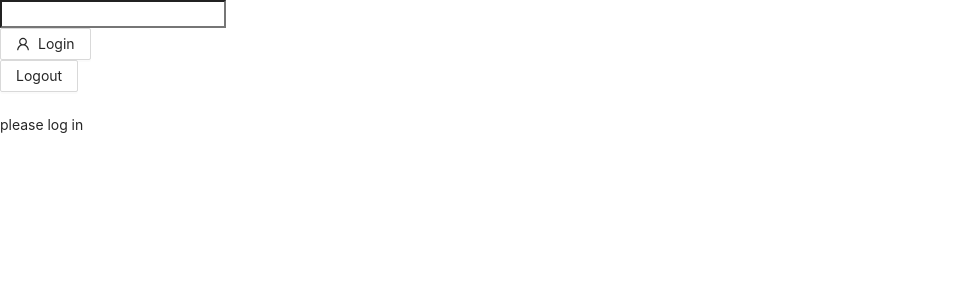
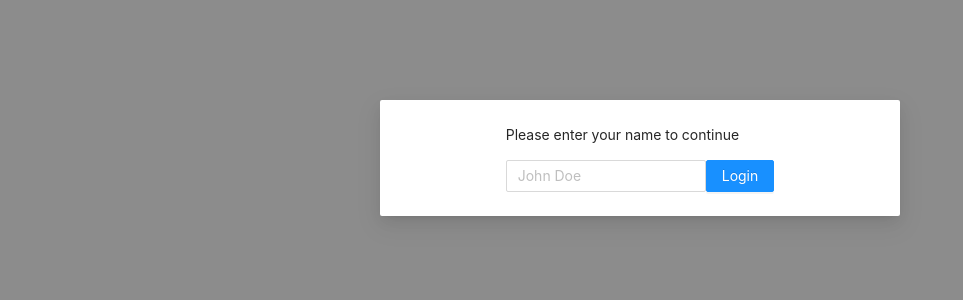
Before and after one commit to stoicaandrei/one-two-draw, a React app: page / in a window 1280 px wide. Shown: the top 300 px of the page, without its empty margins (0-963 px from the left). Built offline with nearby package versions, Linux system fonts and the light colour scheme; no server answers; the database is empty.

Commit message:
Create AuthEnforcer.tsx component

```diff
--- a/src/App.tsx
+++ b/src/App.tsx
@@ -1,11 +1,14 @@
 import React from 'react';
 
 import Auth from './modules/Auth';
+import AuthEnforcer from './modules/Auth/AuthEnforcer';
 
 function App() {
   return (
     <div className="App">
-      <Auth />
+      <AuthEnforcer>
+        <Auth />
+      </AuthEnforcer>
     </div>
   );
 }
--- a/src/contexts/UserContext.tsx
+++ b/src/contexts/UserContext.tsx
@@ -2,7 +2,7 @@ import React, { createContext, useEffect, useState } from 'react';
 
 import { useAuthState } from 'react-firebase-hooks/auth';
 
-import { projectAuth, projectDatabase } from 'firebase_config';
+import { projectAuth } from 'firebase_config';
 
 const defaultUser = {
   uid: '',
@@ -39,25 +39,26 @@ export const UserProvider: React.FC = ({ children }) => {
   const [user, setUser] = useState(null);
   const [error, setError] = useState(null);
 
-  const [nameUpdate, setNameUpdate] = useState(false);
+  const [nameWaiting, setNameWaiting] = useState(false);
 
   useEffect(() => {
     if (!firebaseUser) return;
-    if (!firebaseUser.displayName && !nameUpdate) return;
+    if (!firebaseUser.displayName && nameWaiting) return;
 
     localStorage.setItem('user', JSON.stringify(firebaseUser));
     setUser(firebaseUser);
-  }, [firebaseUser, nameUpdate]);
+  }, [firebaseUser, nameWaiting]);
 
   const loginWithName = async (name: string) => {
     try {
+      setNameWaiting(true);
       const userCredential = await projectAuth.signInAnonymously();
       const newUser = userCredential.user;
 
       if (!newUser) return;
 
       await newUser.updateProfile({ displayName: name });
-      setNameUpdate(true);
+      setNameWaiting(false);
     } catch (error) {
       setError(error);
     }
@@ -73,7 +74,7 @@ export const UserProvider: React.FC = ({ children }) => {
     <UserContext.Provider
       value={{
         user,
-        loading,
+        loading: loading || nameWaiting,
         error,
         loginWithName,
         logout,
--- /dev/null
+++ b/src/modules/Auth/AuthEnforcer.tsx
@@ -0,0 +1,35 @@
+import React, { useState, useContext } from 'react';
+
+import { Modal, Row, Col, Input, Button } from 'antd';
+
+import { UserContext } from 'contexts';
+
+const AuthEnforcer: React.FC = ({ children }) => {
+  const [name, setName] = useState('');
+
+  const { user, loading, error, loginWithName } = useContext(UserContext);
+
+  if (user) return <div>{children}</div>;
+
+  return (
+    <Modal footer={null} visible={true} closable={false}>
+      <Row justify="center">
+        <Col>
+          <p>Please enter your name to continue</p>
+          <Input
+            placeholder="John Doe"
+            value={name}
+            onChange={(e) => setName(e.target.value)}
+            style={{ width: 200 }}
+          />
+          <Button type="primary" loading={loading} onClick={() => name && loginWithName(name)}>
+            Login
+          </Button>
+          {error}
+        </Col>
+      </Row>
+    </Modal>
+  );
+};
+
+export default AuthEnforcer;
--- a/src/modules/Auth/index.tsx
+++ b/src/modules/Auth/index.tsx
@@ -1,6 +1,7 @@
 import React, { useContext, useState } from 'react';
 
 import { Logout, LoginWithName } from './Buttons';
+import AuthEnforcer from './AuthEnforcer';
 
 import { UserContext } from 'contexts';
 
@@ -11,12 +12,14 @@ const Auth: React.FC = () => {
 
   return (
     <div>
+      <AuthEnforcer>
         <input type="text" value={name} onChange={(e) => setName(e.target.value)} />
         <LoginWithName name={name} />
         <Logout />
         {user?.uid}
         <br />
         {user?.displayName || 'please log in'}
+      </AuthEnforcer>
     </div>
   );
 };
```
Lines whose indentation alone changed are shown as unchanged.
